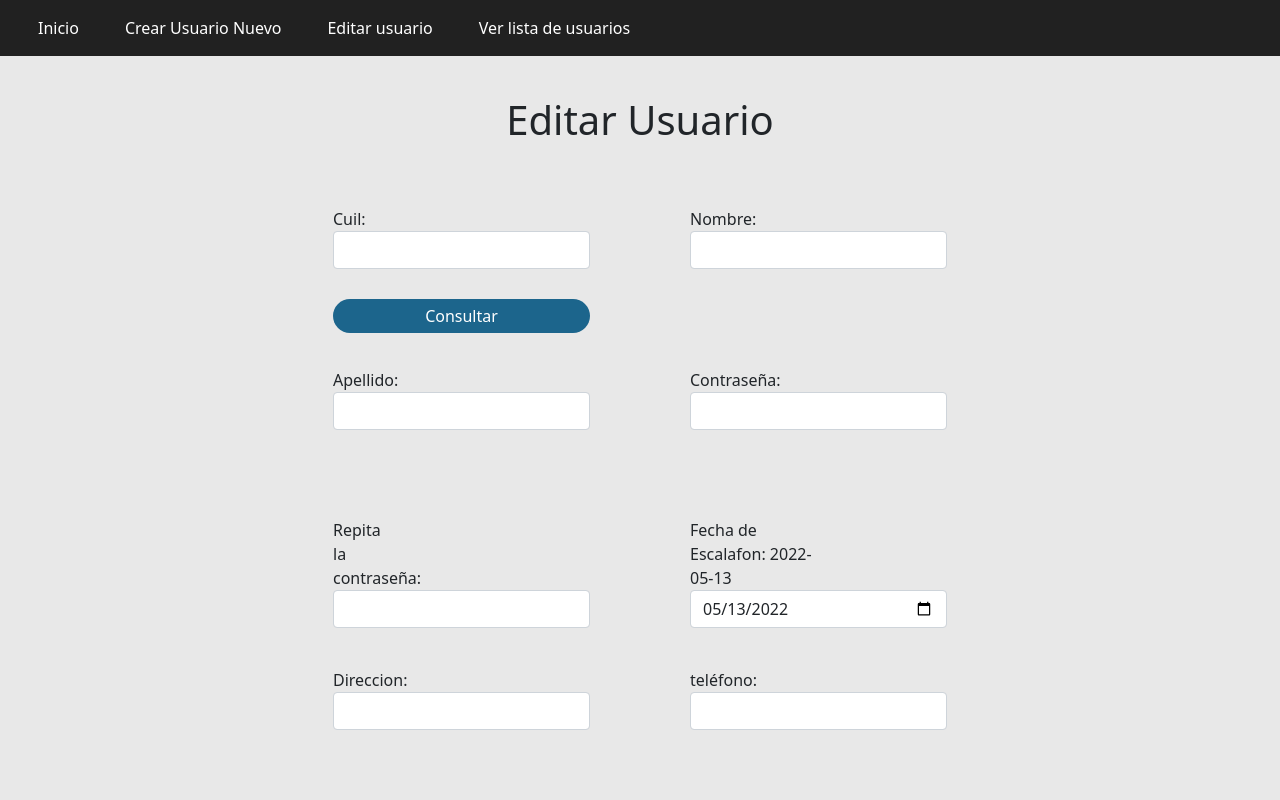
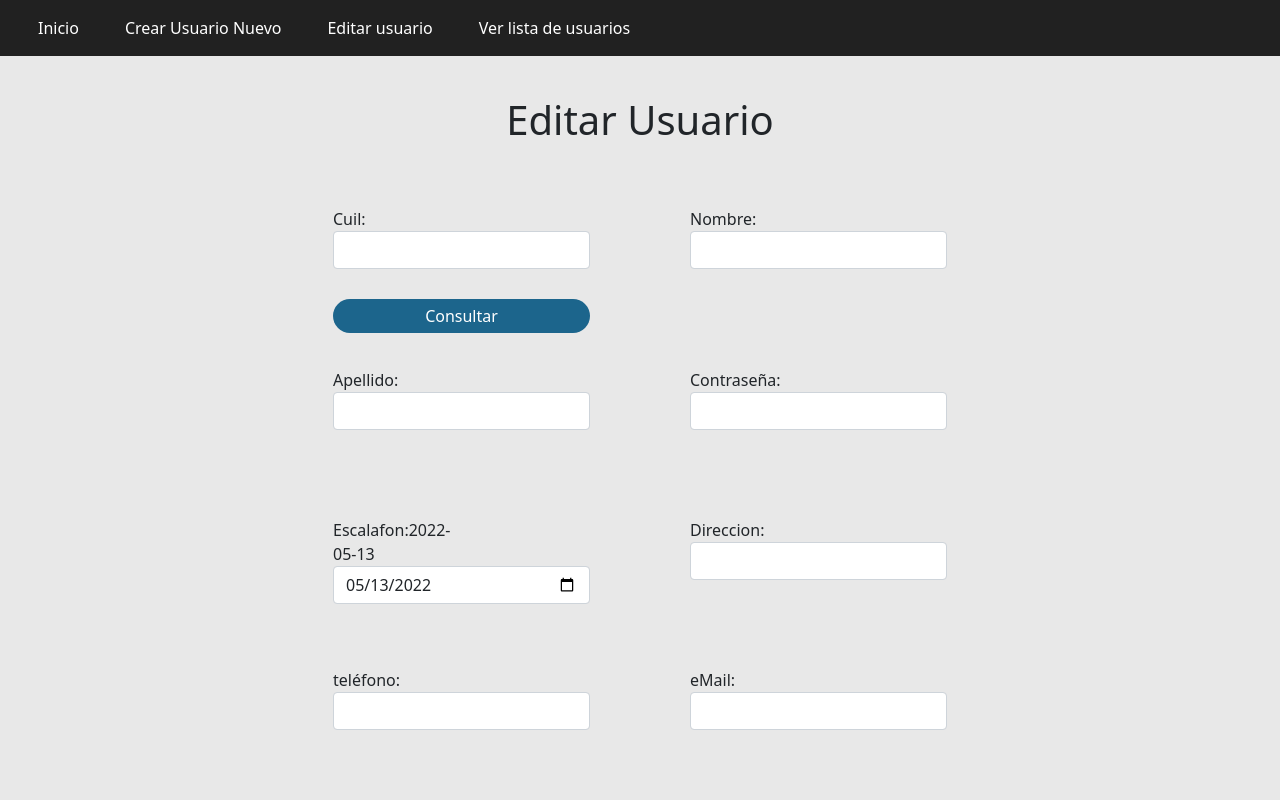
Before and after one commit to PG-HENRY-13/PG-Escuelas, a React (Create React App) app: page /admin/updateuser in a window 1280 px wide. Shown: the top 800 px of the page. Built offline with nearby package versions, Linux system fonts and the light colour scheme.

Commit message:
[CHANGE] many files - spelling (added all the  ´ )

```diff
--- a/src/components/NewAccount/index.tsx
+++ b/src/components/NewAccount/index.tsx
@@ -37,7 +37,7 @@ export default function NewAccount(): JSX.Element {
     password: "Al menos 8 caracteres",
     password2: "Las contraseñas deben coincidir",
     address: "Ingrese una direccion",
-    phoneNumber: "Ingrese un numero valido",
+    phoneNumber: "Ingrese un número valido",
     emailAddress: "Ingrese una direccion de correo valida",
   });
 
--- a/src/components/NewAccount/validate.ts
+++ b/src/components/NewAccount/validate.ts
@@ -37,7 +37,7 @@ export default function validate(input: UserForm) {
         input.phoneNumber
       )
     )
-      error.phoneNumber = "Ingrese un numero valido";
+      error.phoneNumber = "Ingrese un número valido";
   }
   if (input.hasOwnProperty("emailAddress")) {
     if (
--- a/src/components/UpdateUser/index.tsx
+++ b/src/components/UpdateUser/index.tsx
@@ -41,9 +41,9 @@ export default function UpdateUser(): JSX.Element {
     name: "Ingrese un nombre",
     lastName: "Ingrese un apellido",
     password: "Al menos 8 caracteres",
-    password2: "Las contraseñas deben coincidir",
+    password2: "Al menos 8 caracteres",
     address: "Ingrese una direccion",
-    phoneNumber: "Ingrese un numero valido",
+    phoneNumber: "Ingrese un número valido",
     emailAddress: "Ingrese una direccion de correo valida",
   });
 
@@ -84,7 +84,6 @@ export default function UpdateUser(): JSX.Element {
       error.name ||
       error.lastName ||
       error.password ||
-      error.password2 ||
       error.address ||
       error.phoneNumber ||
       error.emailAddress
@@ -166,7 +165,6 @@ export default function UpdateUser(): JSX.Element {
             <label className="col-sm-2 control-label">Contraseña:</label>
             <input
               className="form-control"
-              type="password"
               name="password"
               value={data.password}
               onChange={changeHandler}
@@ -174,21 +172,8 @@ export default function UpdateUser(): JSX.Element {
             <span className="err">{error.password}</span>
           </div>
           <div className="form-group">
-            <label className="col-sm-2 control-label">
-              Repita la contraseña:
-            </label>
-            <input
-              className="form-control"
-              type="password"
-              name="password2"
-              value={data.password2}
-              onChange={changeHandler}
-            ></input>
-            <span className="err">{error.password2}</span>
-          </div>
-          <div className="form-group">
             <label className="col-sm-6 control-label">
-              Fecha de Escalafon: {data.seniorityDate.split("T")[0]}
+              Escalafon:{data.seniorityDate.split("T")[0]}
             </label>
             <input
               className="form-control"
--- a/src/components/UserDetails/index.tsx
+++ b/src/components/UserDetails/index.tsx
@@ -11,7 +11,7 @@ import { useState, useEffect } from "react";
 import validate from "../NewAccount/validate";
 import { Link, useNavigate, useParams } from "react-router-dom";
 import { Job } from "../../redux/interfaces";
-import "../../styles/UserDetails.css"
+import "../../styles/UserDetails.css";
 export default function UserDetails(): JSX.Element {
   const navigate = useNavigate();
   let { cuil } = useParams();
@@ -58,28 +58,30 @@ export default function UserDetails(): JSX.Element {
     <div className="user-detail-container">
       <div className="na-title">
         <h1>Datos de {data.name}</h1>
-
       </div>
-      <div className='user-detail-inside'>
+      <div className="user-detail-inside">
         <div className="labels-container">
-        <label className='detail-label'>Cuil: {data.cuil}</label>
+          <label className="detail-label">Cuil: {data.cuil}</label>
           <br></br>
-        <label className='detail-label'>Nombre: {data.name}</label>
+          <label className="detail-label">Nombre: {data.name}</label>
           <br></br>
-        <label className='detail-label'>Apellido: {data.lastName}</label>
+          <label className="detail-label">Apellido: {data.lastName}</label>
           <br></br>
-        <label className='detail-label'>Contraseña: {data.password}</label>
+          <label className="detail-label">Contraseña: {data.password}</label>
           <br></br>
-        <label className='detail-label'>Escalafon:{data.seniorityDate.split("T")[0]}</label>
+          <label className="detail-label">
+            Escalafon:{data.seniorityDate.split("T")[0]}
+          </label>
           <br></br>
-        <label className='detail-label'>Direccion: {data.address}</label>
+          <label className="detail-label">Direccion: {data.address}</label>
           <br></br>
-        <label className='detail-label'>Numero de telefono: {data.phoneNumber}</label>
+          <label className="detail-label">
+            Número de telefono: {data.phoneNumber}
+          </label>
           <br></br>
-        <label className='detail-label'>eMail: {data.emailAddress}</label>
+          <label className="detail-label">eMail: {data.emailAddress}</label>
           <br></br>
-        <label className='detail-label'>
-
+          <label className="detail-label">
             Genero:{" "}
             {data.gender === "masc"
               ? "Masculino"
```
Lines whose indentation alone changed are shown as unchanged.
